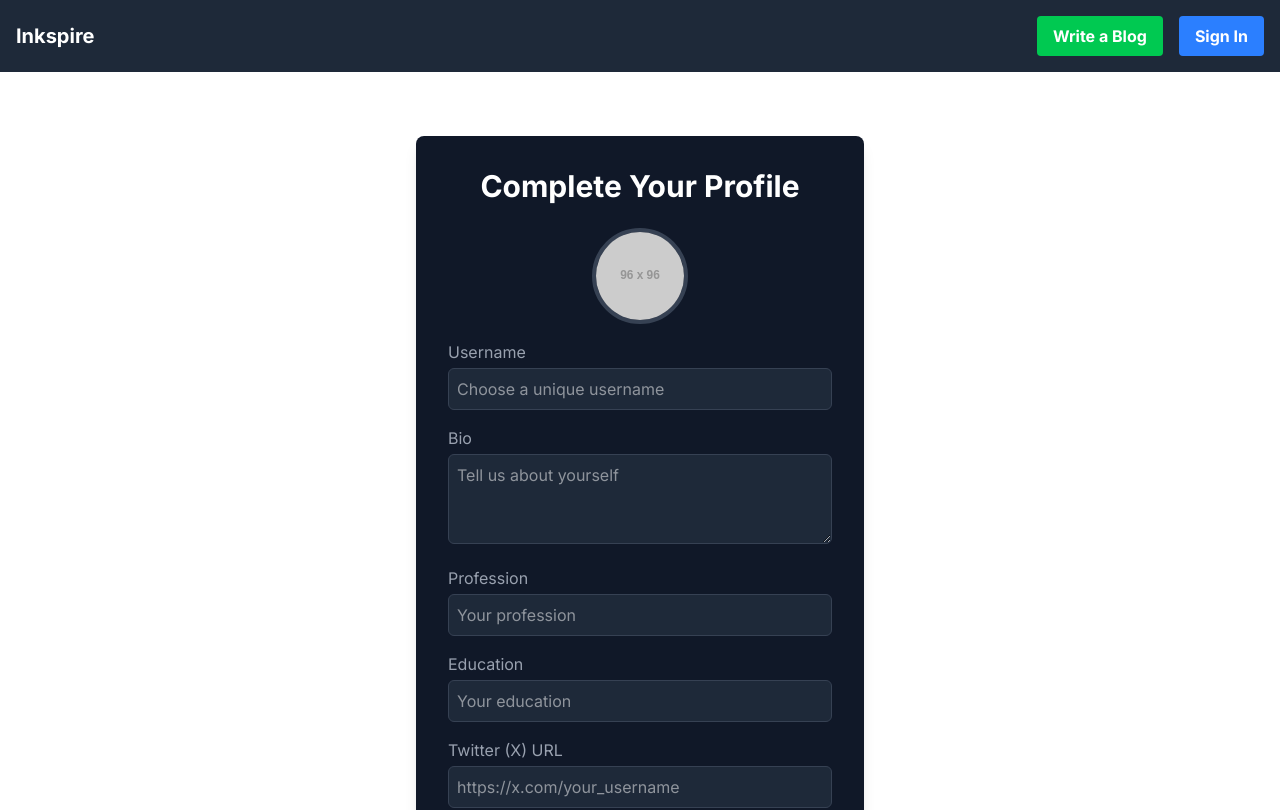
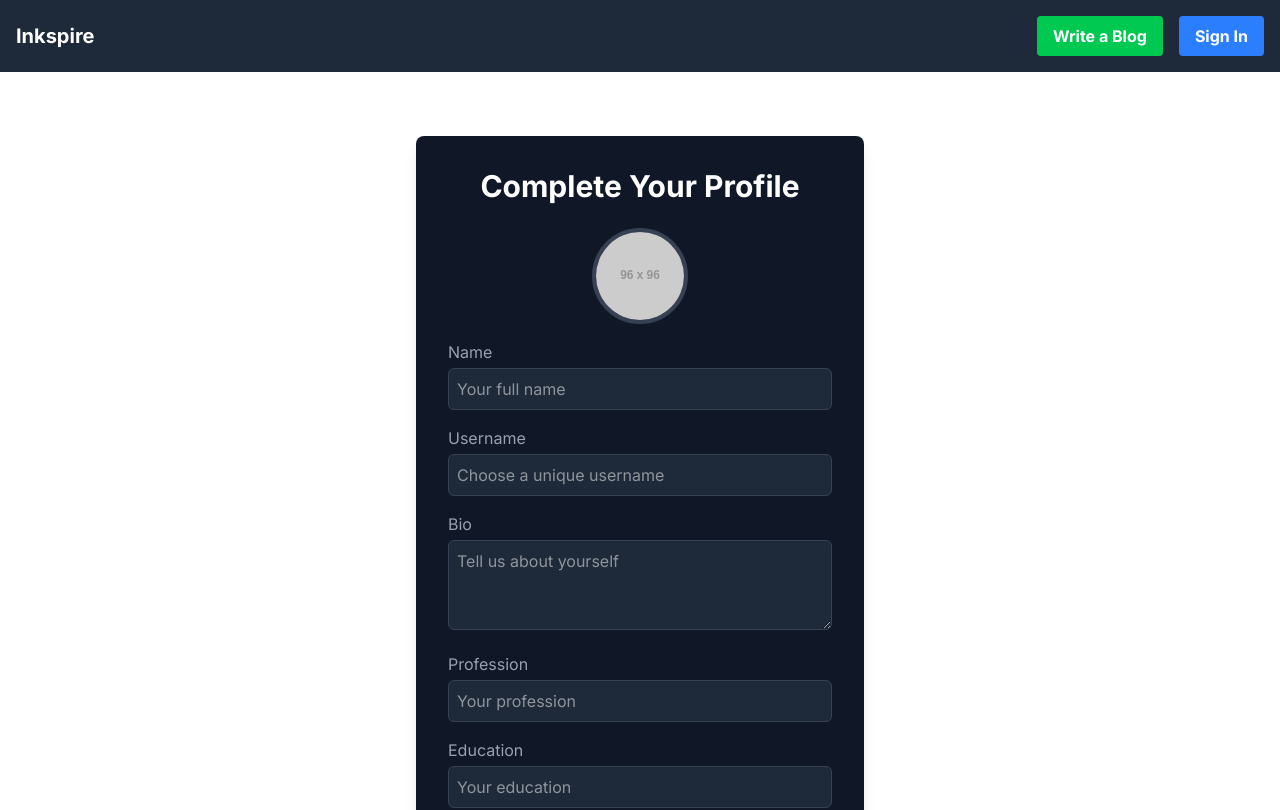
Before and after one commit to jhalucky/InkSpire, a Next.js app: page /profile/setup in a window 1280 px wide. Shown: the top 810 px of the page. Built offline with nearby package versions, Linux system fonts and the light colour scheme; no server answers.

Commit message:
file added

```diff
--- a/src/app/api/profile/setup/route.ts
+++ b/src/app/api/profile/setup/route.ts
@@ -1,7 +1,45 @@
+// src/app/api/profile/setup/route.ts
 import { NextResponse } from "next/server";
 import { getServerSession } from "next-auth";
 import { authOptions } from "@/lib/auth";
 import { prisma } from "@/lib/prisma";
+
+export async function GET() {
+  const session = await getServerSession(authOptions);
+
+  if (!session) {
+    return NextResponse.json({ error: "Unauthorized" }, { status: 401 });
+  }
+
+  try {
+    const user = await prisma.user.findUnique({
+      where: { id: session.user.id },
+      select: {
+        id: true,
+        name: true,
+        email: true,
+        image: true,
+        username: true,
+        bio: true,
+        profession: true,
+        education: true,
+        twitterUrl: true,
+        linkedinUrl: true,
+        githubUrl: true,
+        instagramUrl: true,
+      },
+    });
+
+    if (!user) {
+      return NextResponse.json({ error: "User not found" }, { status: 404 });
+    }
+
+    return NextResponse.json(user);
+  } catch (err) {
+    console.error(err);
+    return NextResponse.json({ error: "Failed to fetch user" }, { status: 500 });
+  }
+}
 
 export async function POST(req: Request) {
   const session = await getServerSession(authOptions);
@@ -13,6 +51,7 @@ export async function POST(req: Request) {
   try {
     const body = await req.json();
     const {
+      name,
       username,
       bio,
       profession,
@@ -24,11 +63,11 @@ export async function POST(req: Request) {
       image,
     } = body;
 
-    if (!username) {
-      return NextResponse.json({ error: "Username is required" }, { status: 400 });
+    if (!name || !username) {
+      return NextResponse.json({ error: "Name and username are required" }, { status: 400 });
     }
 
-    // Check if the username is already taken
+    // Check if username is already taken
     const existingUser = await prisma.user.findUnique({ where: { username } });
     if (existingUser && existingUser.id !== session.user.id) {
       return NextResponse.json({ error: "Username is already taken" }, { status: 409 });
@@ -37,6 +76,7 @@ export async function POST(req: Request) {
     const updatedUser = await prisma.user.update({
       where: { id: session.user.id },
       data: {
+        name,
         username,
         bio,
         profession,
--- a/src/app/profile/setup/page.tsx
+++ b/src/app/profile/setup/page.tsx
@@ -2,25 +2,43 @@
 
 import { useSession } from "next-auth/react";
 import { useRouter } from "next/navigation";
-import { useState } from "react";
+import { useState, useEffect } from "react";
 import Image from "next/image";
 
 export default function ProfileSetupPage() {
   const { data: session, status, update } = useSession();
   const router = useRouter();
 
-  const [username, setUsername] = useState(session?.user?.username || "");
-  const [bio, setBio] = useState(session?.user?.bio || "");
-  const [profession, setProfession] = useState(session?.user?.profession || "");
-  const [education, setEducation] = useState(session?.user?.education || "");
-  const [twitterUrl, setTwitterUrl] = useState(session?.user?.twitterUrl || "");
-  const [linkedinUrl, setLinkedinUrl] = useState(session?.user?.linkedinUrl || "");
-  const [githubUrl, setGithubUrl] = useState(session?.user?.githubUrl || "");
-  const [instagramUrl, setInstagramUrl] = useState(session?.user?.instagramUrl || "");
+  // Form state
+  const [name, setName] = useState("");
+  const [username, setUsername] = useState("");
+  const [bio, setBio] = useState("");
+  const [profession, setProfession] = useState("");
+  const [education, setEducation] = useState("");
+  const [twitterUrl, setTwitterUrl] = useState("");
+  const [linkedinUrl, setLinkedinUrl] = useState("");
+  const [githubUrl, setGithubUrl] = useState("");
+  const [instagramUrl, setInstagramUrl] = useState("");
   const [imageFile, setImageFile] = useState<File | null>(null);
   const [imagePreview, setImagePreview] = useState<string | null>(null);
   const [loading, setLoading] = useState(false);
   const [error, setError] = useState("");
+
+  // Prefill form from session.user
+  useEffect(() => {
+    if (session?.user) {
+      setName(session.user.name || "");
+      setUsername(session.user.username || "");
+      setBio(session.user.bio || "");
+      setProfession(session.user.profession || "");
+      setEducation(session.user.education || "");
+      setTwitterUrl(session.user.twitterUrl || "");
+      setLinkedinUrl(session.user.linkedinUrl || "");
+      setGithubUrl(session.user.githubUrl || "");
+      setInstagramUrl(session.user.instagramUrl || "");
+      setImagePreview(session.user.image || null);
+    }
+  }, [session?.user]);
 
   if (status === "loading") {
     return (
@@ -39,27 +57,28 @@ export default function ProfileSetupPage() {
   };
 
   const handleSubmit = async (e: React.FormEvent) => {
-if (!username.trim()) {
-  setError("Enter a unique username");
-  setLoading(false);
-  return;
-}
-
     e.preventDefault();
     setLoading(true);
     setError("");
 
+    if (!name.trim() || !username.trim()) {
+      setError("Name and username are required");
+      setLoading(false);
+      return;
+    }
+
     try {
       let imageUrl = session?.user?.image;
 
+      // Upload image to Cloudinary if new image selected
       const cloudinaryCloudName = process.env.NEXT_PUBLIC_CLOUDINARY_CLOUD_NAME;
       const cloudinaryUploadPreset = process.env.NEXT_PUBLIC_CLOUDINARY_UPLOAD_PRESET;
 
-      if (!cloudinaryCloudName || !cloudinaryUploadPreset) {
-        throw new Error("Cloudinary cloud name or upload preset is not set in .env");
-      }
+      if (imageFile) {
+        if (!cloudinaryCloudName || !cloudinaryUploadPreset) {
+          throw new Error("Cloudinary cloud name or upload preset is not set");
+        }
 
-      if (imageFile) {
         const formData = new FormData();
         formData.append("file", imageFile);
         formData.append("upload_preset", cloudinaryUploadPreset);
@@ -70,18 +89,20 @@ if (!username.trim()) {
         );
 
         if (!uploadRes.ok) {
-          const errorData = await uploadRes.json();
-          throw new Error(errorData.error?.message || "Image upload failed.");
+          const errData = await uploadRes.json();
+          throw new Error(errData.error?.message || "Image upload failed");
         }
 
         const uploadData = await uploadRes.json();
         imageUrl = uploadData.secure_url;
       }
 
+      // Send updated data to backend
       const res = await fetch("/api/profile/setup", {
         method: "POST",
         headers: { "Content-Type": "application/json" },
         body: JSON.stringify({
+          name,
           username,
           bio,
           profession,
@@ -95,10 +116,11 @@ if (!username.trim()) {
       });
 
       if (!res.ok) {
-        const errorData = await res.json();
-        throw new Error(errorData.error || "Something went wrong.");
+        const errData = await res.json();
+        throw new Error(errData.error || "Failed to update profile");
       }
 
+      // Update session so new values show immediately
       await update();
       router.push("/profile");
     } catch (err: any) {
@@ -108,9 +130,7 @@ if (!username.trim()) {
     }
   };
 
-  const handleCancel = () => {
-    router.push("/profile");
-  };
+  const handleCancel = () => router.push("/profile");
 
   return (
     <div className="flex flex-col items-center p-8 bg-gray-900 text-white rounded-lg shadow-lg max-w-md mx-auto my-12">
@@ -150,13 +170,27 @@ if (!username.trim()) {
           <input
             id="avatar-upload"
             type="file"
-            accept=".png, .jpeg, .jpg"
+            accept=".png,.jpeg,.jpg"
             onChange={handleImageChange}
             className="hidden"
           />
         </div>
 
-        {/* Text Fields */}
+        {/* Name */}
+        <div>
+          <label htmlFor="name" className="block text-gray-400 mb-1">Name</label>
+          <input
+            type="text"
+            id="name"
+            value={name}
+            onChange={(e) => setName(e.target.value)}
+            className="w-full p-2 rounded-md bg-gray-800 border border-gray-700 focus:outline-none focus:ring-2 focus:ring-blue-500"
+            placeholder="Your full name"
+            required
+          />
+        </div>
+
+        {/* Username */}
         <div>
           <label htmlFor="username" className="block text-gray-400 mb-1">Username</label>
           <input
@@ -165,11 +199,12 @@ if (!username.trim()) {
             value={username}
             onChange={(e) => setUsername(e.target.value)}
             className="w-full p-2 rounded-md bg-gray-800 border border-gray-700 focus:outline-none focus:ring-2 focus:ring-blue-500"
+            placeholder="Choose a unique username"
             required
-            placeholder="Choose a unique username"
           />
         </div>
 
+        {/* Bio */}
         <div>
           <label htmlFor="bio" className="block text-gray-400 mb-1">Bio</label>
           <textarea
@@ -182,6 +217,7 @@ if (!username.trim()) {
           />
         </div>
 
+        {/* Profession */}
         <div>
           <label htmlFor="profession" className="block text-gray-400 mb-1">Profession</label>
           <input
@@ -194,6 +230,7 @@ if (!username.trim()) {
           />
         </div>
 
+        {/* Education */}
         <div>
           <label htmlFor="education" className="block text-gray-400 mb-1">Education</label>
           <input
@@ -264,7 +301,6 @@ if (!username.trim()) {
           >
             {loading ? "Saving..." : "Save Changes"}
           </button>
-
           <button
             type="button"
             className="flex-1 flex items-center justify-center gap-2 bg-gray-700 hover:bg-gray-600 text-white font-bold py-2 px-4 rounded"
```
